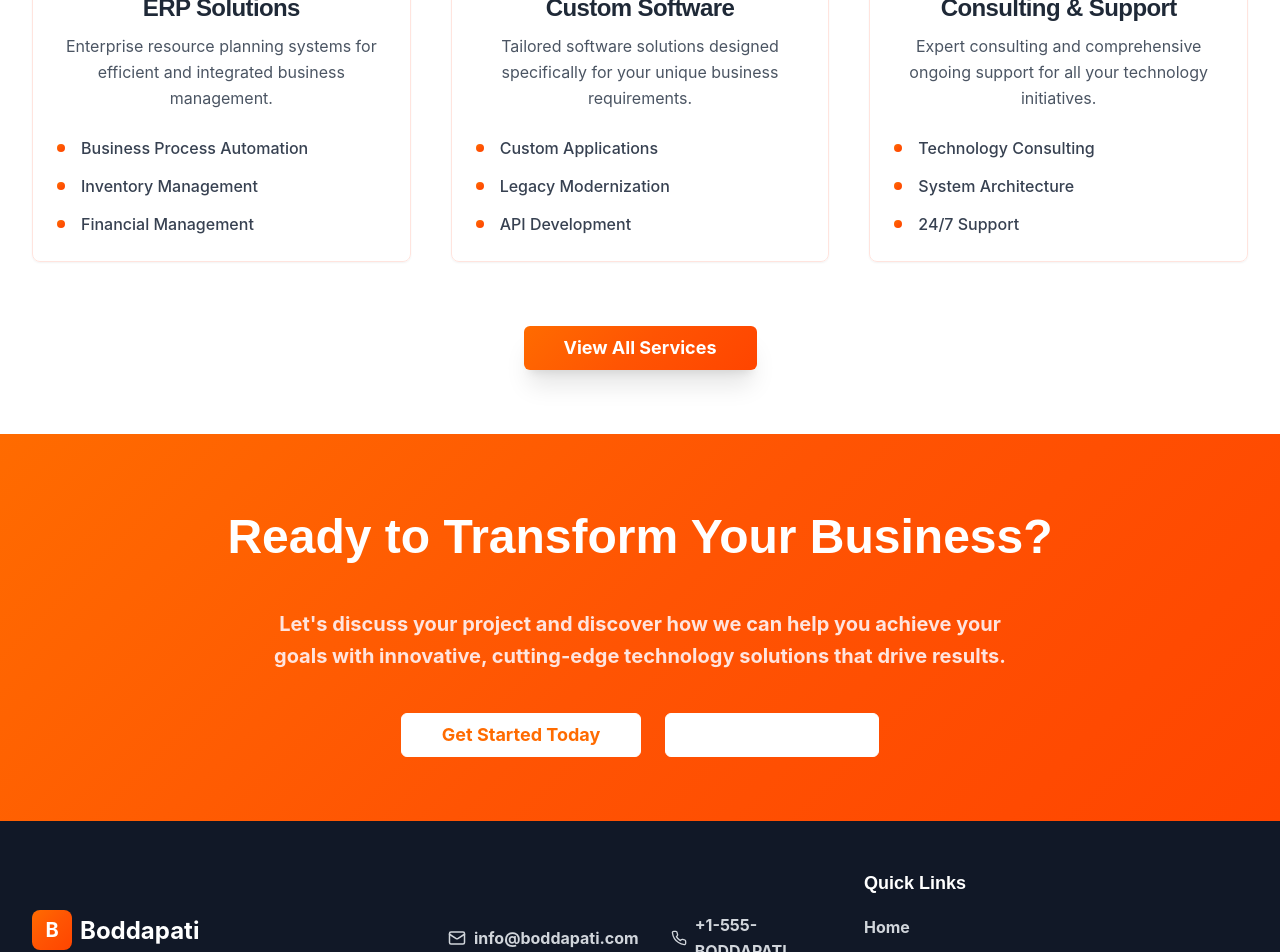
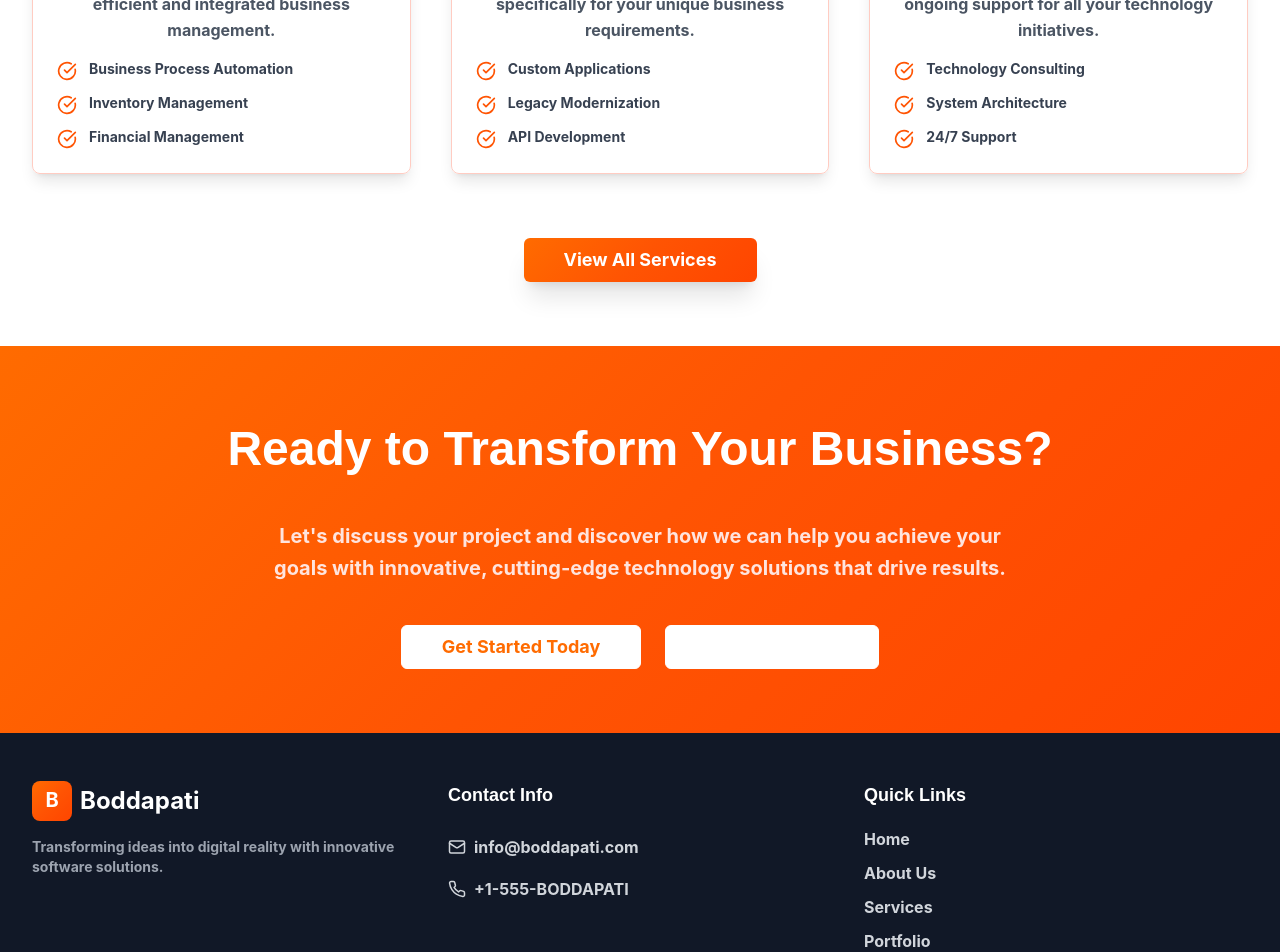
Before and after one commit to SrihariBoddapati/boddapati, a React (Vite) app: page / in a window 1280 px wide. Shown: the part 1880-2832 px from the top of the page. Built offline with nearby package versions, Linux system fonts and the light colour scheme.

Commit message:
Refactor: Improve design and spacing
- Updated footer layout.
- Reduced spacing in About Us, Services, and Portfolio.
- Added shadows to boxes.
- Improved overall design.

```diff
--- a/src/components/Footer.tsx
+++ b/src/components/Footer.tsx
@@ -6,7 +6,7 @@ const Footer = () => {
   return (
     <footer className="bg-gray-900 text-white">
       <div className="max-w-7xl mx-auto px-4 sm:px-6 lg:px-8 py-12">
-        <div className="grid grid-cols-1 md:grid-cols-3 gap-8 items-center">
+        <div className="grid grid-cols-1 md:grid-cols-3 gap-8 items-start">
           {/* Company Info */}
           <div>
             <div className="flex items-center space-x-2 mb-4">
@@ -15,10 +15,14 @@ const Footer = () => {
               </div>
               <span className="text-2xl font-bold">Boddapati</span>
             </div>
+            <p className="text-gray-400 font-bold text-sm">
+              Transforming ideas into digital reality with innovative software solutions.
+            </p>
           </div>
 
           {/* Contact Info - Center */}
-          <div className="flex flex-col sm:flex-row items-center justify-center space-y-4 sm:space-y-0 sm:space-x-8">
+          <div className="flex flex-col space-y-4">
+            <h3 className="text-lg font-bold mb-2">Contact Info</h3>
             <a
               href="mailto:info@boddapati.com"
               className="flex items-center space-x-2 text-gray-300 hover:text-orange-400 transition-colors group"
@@ -50,6 +54,11 @@ const Footer = () => {
                 </Link>
               </li>
               <li>
+                <Link to="/services" className="text-gray-300 hover:text-orange-400 transition-colors font-bold">
+                  Services
+                </Link>
+              </li>
+              <li>
                 <Link to="/portfolio" className="text-gray-300 hover:text-orange-400 transition-colors font-bold">
                   Portfolio
                 </Link>
--- a/src/components/ServiceCard.tsx
+++ b/src/components/ServiceCard.tsx
@@ -1,9 +1,9 @@
 
 import { Card, CardContent, CardDescription, CardHeader, CardTitle } from '@/components/ui/card';
-import { ReactNode } from 'react';
+import { CheckCircle } from 'lucide-react';
 
 interface ServiceCardProps {
-  icon: ReactNode;
+  icon: React.ReactNode;
   title: string;
   description: string;
   features: string[];
@@ -11,20 +11,22 @@ interface ServiceCardProps {
 
 const ServiceCard = ({ icon, title, description, features }: ServiceCardProps) => {
   return (
-    <Card className="group hover:shadow-2xl transition-all duration-500 hover:-translate-y-3 border-orange-100 hover:border-orange-300 bg-white/80 backdrop-blur-sm">
+    <Card className="group h-full hover:shadow-2xl transition-all duration-300 hover:-translate-y-2 border-orange-200 bg-white/90 backdrop-blur-sm shadow-lg">
       <CardHeader className="text-center pb-4">
-        <div className="mx-auto mb-6 p-4 bg-gradient-vibrant rounded-2xl w-20 h-20 flex items-center justify-center group-hover:scale-110 transition-transform duration-300 shadow-lg">
+        <div className="mx-auto mb-4 p-4 bg-gradient-vibrant rounded-2xl w-16 h-16 flex items-center justify-center group-hover:scale-110 transition-transform duration-300 shadow-lg">
           {icon}
         </div>
-        <CardTitle className="text-2xl font-bold text-gray-800 mb-3">{title}</CardTitle>
-        <CardDescription className="text-gray-600 text-base leading-relaxed">{description}</CardDescription>
+        <CardTitle className="text-2xl font-bold gradient-text mb-2">{title}</CardTitle>
+        <CardDescription className="text-gray-600 text-base font-bold leading-relaxed">
+          {description}
+        </CardDescription>
       </CardHeader>
-      <CardContent className="pt-2">
+      <CardContent>
         <ul className="space-y-3">
           {features.map((feature, index) => (
-            <li key={index} className="flex items-center text-base text-gray-700">
-              <div className="w-2 h-2 bg-gradient-vibrant rounded-full mr-4 flex-shrink-0"></div>
-              <span className="font-medium">{feature}</span>
+            <li key={index} className="flex items-start space-x-3">
+              <CheckCircle className="w-5 h-5 text-orange-500 mt-0.5 flex-shrink-0" />
+              <span className="text-gray-700 font-bold text-sm">{feature}</span>
             </li>
           ))}
         </ul>
--- a/src/pages/About.tsx
+++ b/src/pages/About.tsx
@@ -10,10 +10,10 @@ const About = () => {
 
       <main className="pt-20">
         {/* Hero Section */}
-        <section className="py-16">
+        <section className="py-12">
           <div className="max-w-7xl mx-auto px-4 sm:px-6 lg:px-8">
-            <div className="text-center mb-12">
-              <h1 className="text-4xl md:text-5xl font-bold mb-6">
+            <div className="text-center mb-8">
+              <h1 className="text-4xl md:text-5xl font-bold mb-4">
                 <span className="gradient-text">About Boddapati</span>
               </h1>
               <p className="text-xl text-gray-600 max-w-3xl mx-auto font-bold">
@@ -25,19 +25,19 @@ const About = () => {
         </section>
 
         {/* Mission & Vision */}
-        <section className="py-12 bg-white">
+        <section className="py-8 bg-white">
           <div className="max-w-7xl mx-auto px-4 sm:px-6 lg:px-8">
-            <div className="grid md:grid-cols-2 gap-12">
-              <div>
-                <h2 className="text-3xl font-bold mb-6 gradient-text">Our Mission</h2>
+            <div className="grid md:grid-cols-2 gap-8">
+              <div className="bg-white p-6 rounded-2xl shadow-lg hover:shadow-xl transition-shadow duration-300 border border-orange-100">
+                <h2 className="text-3xl font-bold mb-4 gradient-text">Our Mission</h2>
                 <p className="text-gray-600 text-lg leading-relaxed font-bold">
                   To deliver innovative, reliable, and scalable software solutions that help
                   businesses thrive in the digital age. We are committed to excellence,
                   transparency, and building long-term partnerships with our clients.
                 </p>
               </div>
-              <div>
-                <h2 className="text-3xl font-bold mb-6 gradient-text">Our Vision</h2>
+              <div className="bg-white p-6 rounded-2xl shadow-lg hover:shadow-xl transition-shadow duration-300 border border-orange-100">
+                <h2 className="text-3xl font-bold mb-4 gradient-text">Our Vision</h2>
                 <p className="text-gray-600 text-lg leading-relaxed font-bold">
                   To be the leading software development partner that empowers businesses
                   worldwide through cutting-edge technology solutions, fostering innovation
--- a/src/pages/Portfolio.tsx
+++ b/src/pages/Portfolio.tsx
@@ -56,9 +56,9 @@ const Portfolio = () => {
 
       <main className="pt-20">
         {/* Hero Section */}
-        <section className="py-16">
+        <section className="py-12">
           <div className="max-w-7xl mx-auto px-4 sm:px-6 lg:px-8 text-center">
-            <h1 className="text-4xl md:text-5xl font-bold mb-6">
+            <h1 className="text-4xl md:text-5xl font-bold mb-4">
               <span className="gradient-text">Our Portfolio</span>
             </h1>
             <p className="text-xl text-gray-600 max-w-3xl mx-auto mb-8 font-bold">
@@ -73,9 +73,9 @@ const Portfolio = () => {
           <div className="max-w-7xl mx-auto px-4 sm:px-6 lg:px-8">
             <div className="grid md:grid-cols-2 lg:grid-cols-3 gap-8">
               {projects.map((project, index) => (
-                <Card key={index} className="group hover:shadow-xl transition-all duration-300 hover:-translate-y-2 border-orange-100 hover:border-orange-300 animate-fade-in" style={{ animationDelay: `${index * 0.1}s` }}>
+                <Card key={index} className="group hover:shadow-2xl transition-all duration-300 hover:-translate-y-2 border-orange-100 hover:border-orange-300 animate-fade-in shadow-lg" style={{ animationDelay: `${index * 0.1}s` }}>
                   <CardHeader>
-                    <div className="aspect-video bg-gradient-vibrant rounded-lg mb-4 flex items-center justify-center">
+                    <div className="aspect-video bg-gradient-vibrant rounded-lg mb-4 flex items-center justify-center shadow-md">
                       <img
                         src={project.image}
                         alt={project.title}
@@ -84,7 +84,7 @@ const Portfolio = () => {
                     </div>
                     <div className="flex justify-between items-start mb-2">
                       <CardTitle className="text-xl font-bold text-gray-800">{project.title}</CardTitle>
-                      <Badge variant="outline" className="text-xs font-bold">{project.category}</Badge>
+                      <Badge variant="outline" className="text-xs font-bold shadow-sm">{project.category}</Badge>
                     </div>
                     <CardDescription className="text-gray-600 font-bold">{project.description}</CardDescription>
                   </CardHeader>
@@ -92,7 +92,7 @@ const Portfolio = () => {
                     <div className="mb-4">
                       <div className="flex flex-wrap gap-2">
                         {project.technologies.map((tech, techIndex) => (
-                          <Badge key={techIndex} variant="secondary" className="text-xs font-bold">
+                          <Badge key={techIndex} variant="secondary" className="text-xs font-bold shadow-sm">
                             {tech}
                           </Badge>
                         ))}
--- a/src/pages/Services.tsx
+++ b/src/pages/Services.tsx
@@ -80,12 +80,12 @@ const Services = () => {
 
       <main className="pt-20">
         {/* Hero Section */}
-        <section className="py-20">
+        <section className="py-12">
           <div className="max-w-7xl mx-auto px-4 sm:px-6 lg:px-8 text-center">
-            <h1 className="text-4xl md:text-5xl font-bold mb-6">
+            <h1 className="text-4xl md:text-5xl font-bold mb-4">
               <span className="gradient-text">Our Services</span>
             </h1>
-            <p className="text-xl text-gray-600 max-w-3xl mx-auto mb-12">
+            <p className="text-xl text-gray-600 max-w-3xl mx-auto mb-8 font-bold">
               Comprehensive software development services to help your business grow and succeed
               in the digital landscape.
             </p>
@@ -93,7 +93,7 @@ const Services = () => {
         </section>
 
         {/* Services Grid */}
-        <section className="py-16">
+        <section className="py-8">
           <div className="max-w-7xl mx-auto px-4 sm:px-6 lg:px-8">
             <div className="grid md:grid-cols-2 lg:grid-cols-3 gap-8">
               {services.map((service, index) => (
```
Also changed, not shown: src/pages/Contact.tsx (+13 -13 lines).
